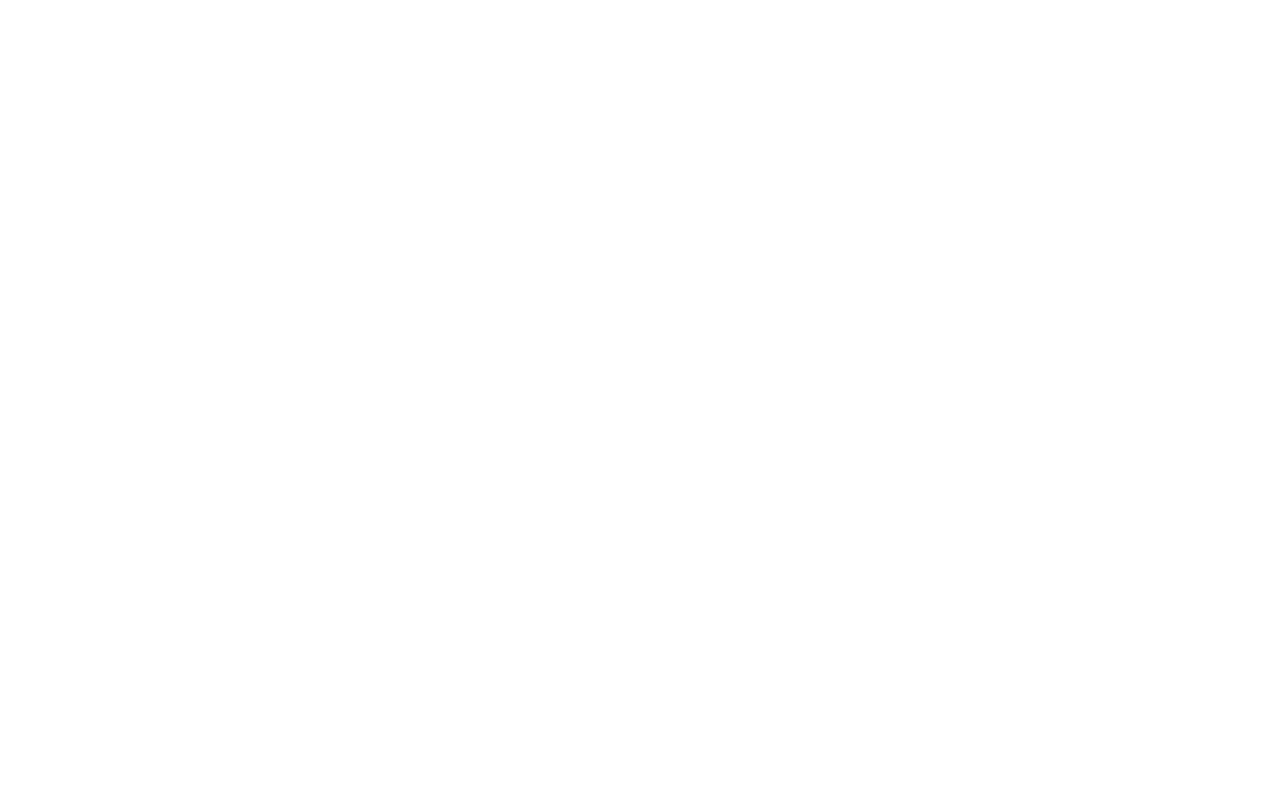
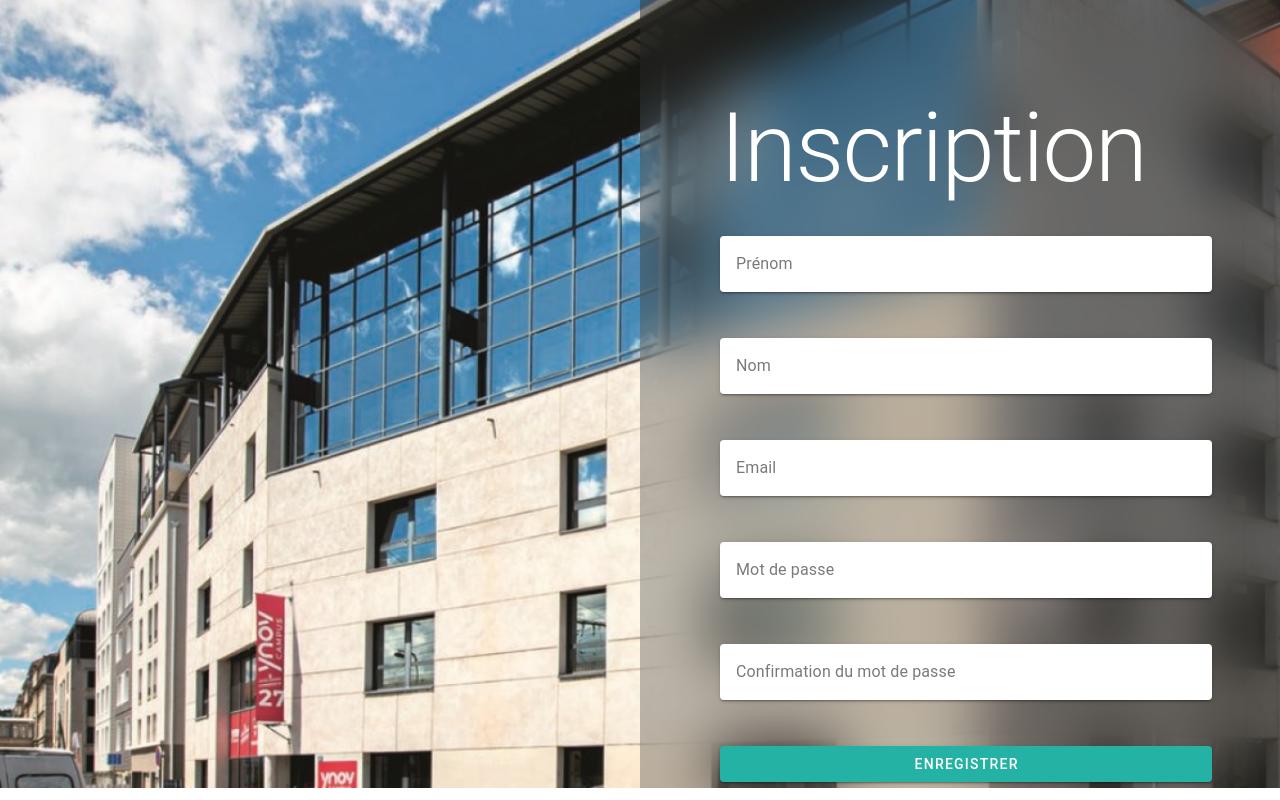
Before and after one commit to YnovConnect/yconnect-front, a Vue app: page /inscription in a window 1280 px wide. Before the commit this address had no page. Built offline with nearby package versions, Linux system fonts and the light colour scheme.

Commit message:
✨ AAdd inscription page and errorn page

```diff
--- /dev/null
+++ b/src/components/organisms/auth/AccountCreateForm.vue
@@ -0,0 +1,140 @@
+<template>
+  <v-form v-slot="{ onClickStop }" @submit="handleSubmit">
+    <v-row>
+      <v-col cols="12">
+        <v-text-field
+          v-model="fields.first_name"
+          variant="solo"
+          label="Prénom"
+          source="player.first_name"
+        />
+      </v-col>
+      <v-col cols="12">
+        <v-text-field
+          v-model="fields.last_name"
+          variant="solo"
+          label="Nom"
+          source="player.last_name"
+        />
+      </v-col>
+      <v-col cols="12">
+        <v-text-field v-model="fields.email" variant="solo" label="Email" source="player.email" />
+      </v-col>
+      <v-col cols="12">
+        <v-text-field
+          v-model="fields.password"
+          variant="solo"
+          :error="!passwordIdentical"
+          :error-messages="(!passwordIdentical && 'Les mots de passe sont différents') || undefined"
+          source="player.password"
+          label="Mot de passe"
+          type="password"
+        />
+      </v-col>
+      <v-col cols="12">
+        <v-text-field
+          v-model="fields.password_confirmation"
+          variant="solo"
+          :error="!passwordIdentical"
+          :error-messages="(!passwordIdentical && 'Les mots de passe sont différents') || undefined"
+          source="player.password_confirmation"
+          label="Confirmation du mot de passe"
+          type="password"
+        />
+      </v-col>
+
+      <v-col cols="12">
+        <v-btn
+          block
+          color="#23b2a4"
+          :loading="loading"
+          type="submit"
+          x-large
+          @click.stop="onClickStop"
+        >
+          Enregistrer
+        </v-btn>
+      </v-col>
+    </v-row>
+  </v-form>
+</template>
+
+<script>
+export default {
+  props: {
+    loading: {
+      type: Boolean,
+      default: false
+    }
+  },
+
+  fetch() {
+    this.fetchLocales()
+  },
+
+  data() {
+    return {
+      fields: {
+        first_name: null,
+        last_name: null,
+        email: null,
+        password: null,
+        password_confirmation: null
+      },
+      locales: []
+    }
+  },
+
+  computed: {
+    /**
+     * Whether if passowrds are identical or not.
+     * @returns {Boolean}
+     */
+    passwordIdentical() {
+      if (
+        this.fields.password &&
+        this.fields.password_confirmation &&
+        this.fields.password !== this.fields.password_confirmation
+      ) {
+        return false
+      } else {
+        return true
+      }
+    },
+
+    /**
+     * Url for the privacy policy.
+     * @returns {String}
+     */
+    privacyPolicyUrl() {
+      return this.$config.websiteUrl.privacyPolicy
+    }
+
+    // /**
+    //  * Form rules.
+    //  * @returns {Object}
+    //  */
+    // rules() {
+    //   const { boolean, email, maxLength, required, value } = this.$validators()
+
+    //   return {
+    //     first_name: [required(), maxLength(50)],
+    //     last_name: [required(), maxLength(50)],
+    //     email: [required(), email(), maxLength(128)],
+    //     password: [required()],
+    //     password_confirmation: [required()],
+    //     is_accepting_conditions: [boolean(), value(true, 'validation.accept_conditions')],
+    //     is_allowing_newsletter: [boolean()]
+    //   }
+    // }
+  },
+
+  methods: {
+    handleSubmit() {
+      if (!this.loading) {
+        this.$emit('submit', this.fields)
+      }
+    }
+  }
+}
+</script>
--- a/src/router/index.js
+++ b/src/router/index.js
@@ -1,10 +1,16 @@
 import { createRouter, createWebHistory } from 'vue-router'
 import HomeView from '../views/HomeView.vue'
 import LoginView from '../views/LoginView.vue'
+import AccountCreateView from '../views/AccountCreateView.vue'
+import ErrorView from '../views/ErrorView.vue'
 
 const router = createRouter({
   history: createWebHistory(import.meta.env.BASE_URL),
   routes: [
+    {
+      path: '/:pathMatch(.*)*',
+      component: ErrorView
+    },
     {
       path: '/',
       name: 'home',
@@ -23,6 +29,11 @@
       name: 'login',
       component: LoginView
     },
+    {
+      path: '/inscription',
+      name: 'inscription',
+      component: AccountCreateView
+    },
   ]
 })
 
--- /dev/null
+++ b/src/views/AccountCreateView.vue
@@ -0,0 +1,75 @@
+<template>
+  <v-row class="containerLogin">
+    <v-col></v-col>
+    <v-col cols="6" class="containerForm">
+      <v-row>
+        <v-row class="contentTitleForm mt-8">
+          <v-col class="text-h1 white--text text-left pb-10">Inscription </v-col>
+        </v-row>
+      </v-row>
+
+      <v-row class="contentForm">
+        <v-col>
+          <AccountCreateForm @submit="handleSubmit" />
+        </v-col>
+      </v-row>
+    </v-col>
+  </v-row>
+</template>
+
+<script>
+import AccountCreateForm from '@/components/organisms/auth/AccountCreateForm.vue'
+
+export default {
+  components: { AccountCreateForm },
+
+  data() {
+    return {
+      isLoading: false
+    }
+  },
+  computed: {},
+
+  methods: {
+    /**
+     * Create a user account.
+     * @param {Object} formValues the user form values.
+     */
+    async handleSubmit(formValues) {
+      this.isLoading = true
+
+      try {
+        await this.$auth.register({ data: formValues })
+        this.$router.push({ name: 'auth.signup.success' })
+      } catch (error) {
+        console.log(error)
+      } finally {
+        this.isLoading = false
+      }
+    }
+  }
+}
+</script>
+
+<style>
+.containerLogin {
+  background-image: url('../static/img/background_login.png');
+  background-size: cover;
+  background-position: bottom;
+}
+
+.containerForm {
+  padding: 80px;
+  background-color: rgba(41, 41, 41, 0.3);
+  backdrop-filter: blur(30px);
+  height: 100vh;
+}
+.logo {
+  margin: 0 auto;
+}
+
+.contentTitleForm {
+  margin-left: 0;
+  color: white;
+}
+</style>
--- /dev/null
+++ b/src/views/ErrorView.vue
@@ -0,0 +1,36 @@
+<template>
+  <v-row class="l-error" justify="center">
+    <v-col cols="12">
+      <v-row>
+        <v-col cols="3"></v-col>
+        <v-col cols="6" offset="3">
+          <div class="text-center">
+            <img src="@/assets/svg/error-404.svg" />
+          </div>
+        </v-col>
+      </v-row>
+      <v-row class="text-center">
+        <v-col cols="12" class="text-h1"> Erreur </v-col>
+        <v-col cols="12" class="text-subtitle-1"> Vous vous êtes perdu ? </v-col>
+      </v-row>
+    </v-col>
+
+    <v-col cols="12" class="text-center">
+      <t-btn
+        x-large
+        color="teampulse"
+        :to="{
+          name: 'index'
+        }"
+      >
+      </t-btn>
+    </v-col>
+  </v-row>
+</template>
+
+
+<style scoped>
+h1 {
+  font-size: 20px;
+}
+</style>
--- a/src/views/LoginView.vue
+++ b/src/views/LoginView.vue
@@ -13,7 +13,7 @@
 
       <v-row class="contentForm">
         <v-col>
-          <LoginForm />
+          <LoginForm @submit="submit" />
         </v-col>
       </v-row>
 
```
Also changed, not shown: src/assets/svg/error-404.svg (added).
